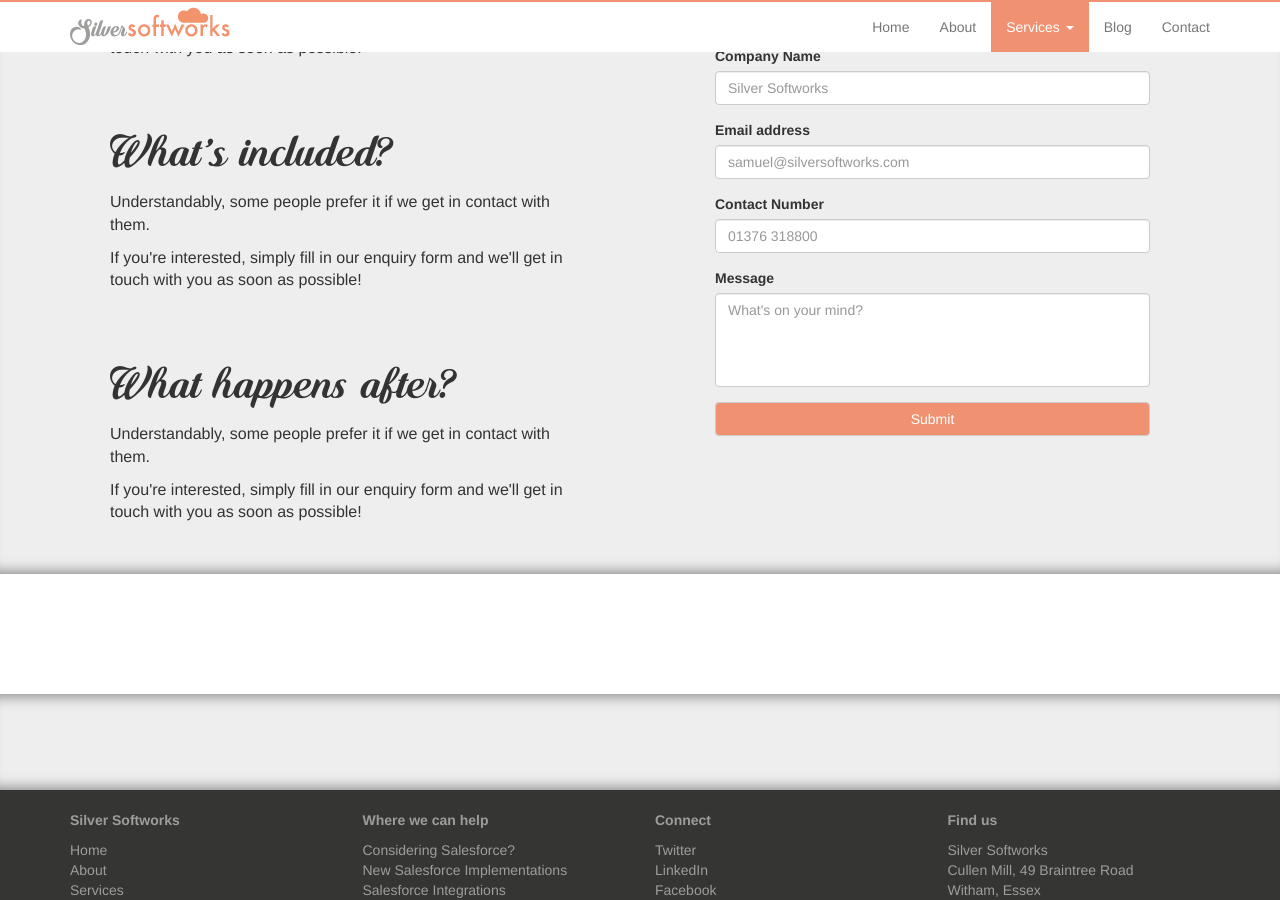
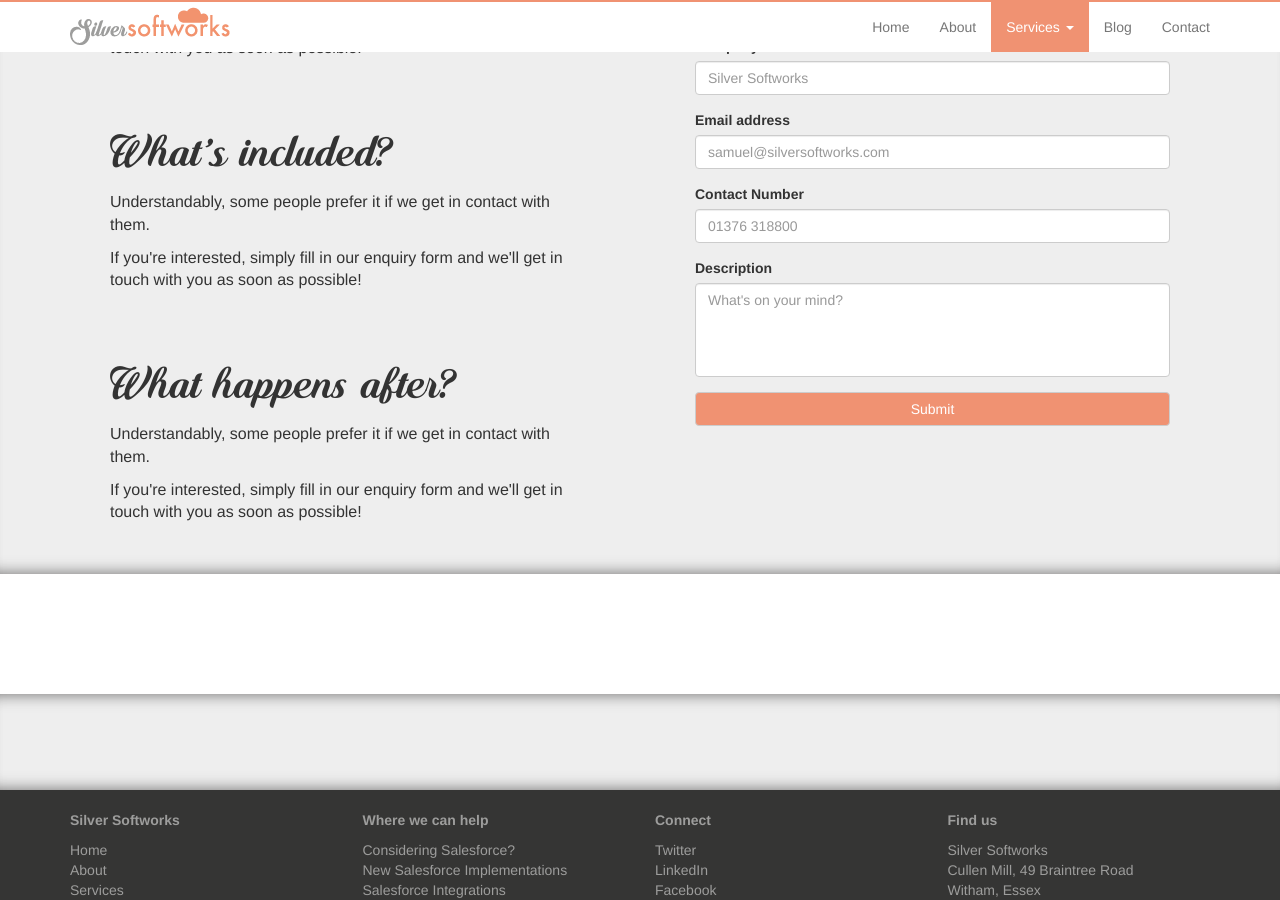
Before and after one commit to ThomasDavidPacker/Silver-Softworks, a Jekyll site: the page built from pardot_quick_start.html, in a window 1280 px wide and 900 px high, scrolled down 619 px. Built offline with Jekyll 4.4.1, drawn with Linux system fonts in a browser that asks for light colours; nearby versions of some CDN libraries; some of the changed lines change nothing that is shown.

Commit message:
Minor form update
Minor form update

```diff
--- a/pardot_quick_start.html
+++ b/pardot_quick_start.html
@@ -42,42 +42,182 @@
 					</div>
 				</div>
 				<div class="col-md-6">
-					<div class="c_section_vertical">
-						<div class="c_section_content">
-							<form class="c_contact_form" id="c_contact_form_detail">
+					<div id="c_contact_form_container">
+						<iframe id="c_handle" name="c_handle" style="display:none;" src="about:blank"></iframe>
+
+						<form class="c_contact_form" id="c_contact_form_detail" action="https://test.salesforce.com/servlet/servlet.WebToLead?encoding=UTF-8" method="POST" target="c_handle"/>
+							<div class="c_contact_error c_fade">
+								<p id="c_error_message"></p>
+							</div>
+							<input type=hidden name="oid" value="00D4E0000008w0B">
+							<input type=hidden name="retURL" value="#">
+
+							<input type=hidden name="lea5" value="Web">
+
 							<div class="form-group" id="f_first_name">
-									<label for="firstName">First Name</label>
-									<input type="text" class="form-control" id="firstName" placeholder="Samuel" required>
+								<label for="first_name">First Name</label>
+								<input id="first_name" maxlength="40" name="first_name" type="text" size="20" class="form-control" placeholder="Samuel" />
 							</div>
+
 							<div class="form-group" id="f_last_name">
-									<label for="lastName">Last Name</label>
-									<input type="text" class="form-control" id="lastName" placeholder="Silver" required>
+								<label for="last_name">Last Name</label>
+								<input id="last_name" maxlength="80" name="last_name" type="text" size="20" class="form-control" placeholder="Silver" />
 							</div>
+
 							<div class="form-group" id="f_company_name">
-									<label for="companyName">Company Name</label>
-									<input type="text" class="form-control" id="companyName" placeholder="Silver Softworks" required>
+								<label for="company">Company Name</label>
+								<input id="company" maxlength="40" name="company" type="text" size="20" class="form-control" placeholder="Silver Softworks" />
 							</div>
+
 							<div class="form-group" id="f_email">
 								<label for="email">Email address</label>
-								    <input type="email" class="form-control" id="email" placeholder="samuel@silversoftworks.com" required>
+								<input id="email" maxlength="80" name="email" type="text" size="20" class="form-control" placeholder="samuel@silversoftworks.com" />
 							</div>
+
 							<div class="form-group"i d="f_contact_number">
-									<label for="contactNumber">Contact Number</label>
-									<input type="text" class="form-control" id="contactNumber" placeholder="01376 318800" required>
+								<label for="phone">Contact Number</label>
+								<input id="phone" maxlength="40" name="phone" type="text" size="20" class="form-control" placeholder="01376 318800" />
 							</div>
+
 							<div class="form-group">
-									<label for="message">Message</label>
-									<textarea class="form-control" id="message" rows="4" style="resize: none;" placeholder="What's on your mind?"></textarea>
+								<label for="description">Description</label>
+								<textarea name="description" class="form-control" rows="4" style="resize: none;" placeholder="What's on your mind?"></textarea>
 							</div>
-					  			<button type="button" class="btn btn-default c_btn_orange" id="c_contact_btn_submit">Submit</button>
+
+							<input type="submit" value="Submit" name="submit" class="btn btn-default c_btn_orange" id="c_contact_btn_submit">
 						</form>
+					</div>
+					<div id="c_contact_thank_you_container" style="display: none;">
+						<div class="c_section_content c_fade">
+							<h2 class="c_silsof_header c_header_medium">Thank you!</h2>
+							<p>Your enquiry is extremely important to us and we will be in touch with you shortly!</p>
+							<p><a href="/documents/Silver_Softworks_Sales_Cloud_2_Day_Quick_Start_Package.pdf" target="_blank" class="c_text_orange">Click here</a> to download our Sales Cloud Quick Start guide.</p>
 						</div>
 					</div>
 				</div>
 			</div>
 		</div>
 	</div>
+
 	<div class="c_section_large">
 
 	</div>
+
+	<script>
+
+		$( "#c_contact_btn_submit" ).click(function()
+		{
+
+			if (validateForm())
+			{
+
+				var containerHeight = $( "#c_contact_form_container" ).height();
+				$( "#c_contact_form_container" ).hide();
+				$( "#c_contact_thank_you_container" ).show();
+				$( "#c_contact_thank_you_container" ).height(containerHeight);
+
+				var form = document.getElementById("c_contact_form_detail");
+				window.location='/sales_cloud_quick_start#c_contact_form_container';
+
+				form.submit();
+			}
+		});
+
+		function validateForm()
+		{
+
+			var firstName = document.getElementById("first_name");
+			var lastName = document.getElementById("last_name");
+			var companyName = document.getElementById("company");
+			var email = document.getElementById("email");
+			var contactNumber = document.getElementById("phone");
+
+			var reqForm = document.getElementById("c_contact_form_detail");
+
+			var errorMessage = document.getElementById("c_error_message");
+			var error = false;
+
+			var missingFields = [];
+
+
+		    if (firstName.value == null || firstName.value == "")
+		    {
+		        firstName.style.border = "1px solid #f09272";
+		        missingFields.push("First Name");
+		        error = true;
+		    }
+		    else
+		    {
+		    	firstName.style.border = "1px solid #CCC";
+		    }
+		    if (lastName.value == null || lastName.value == "")
+		    {
+		        lastName.style.border = "1px solid #f09272";
+		        missingFields.push("Last Name");
+		        error = true;
+		    }
+		    else
+		    {
+		    	lastName.style.border = "1px solid #CCC";
+		    }
+		    if (companyName.value == null || companyName.value == "")
+		    {
+		    	companyName.style.border = "1px solid #f09272";
+		    	missingFields.push("Company Name");
+		        error = true;
+		    }
+		    else
+		    {
+		    	companyName.style.border = "1px solid #CCC";
+		    }
+		    if (email.value == null || email.value == "")
+		    {
+  				email.style.border = "1px solid #f09272";
+  				missingFields.push("Email");
+		        error = true;
+		    }
+		    else
+		    {
+		    	email.style.border = "1px solid #CCC";
+		    }
+		    if (contactNumber.value== null || contactNumber.value == "")
+		    {
+		    	contactNumber.style.border = "1px solid #f09272";
+		    	missingFields.push("Contact Number");
+		        error = true;
+		    }
+			else
+		    {
+		    	contactNumber.style.border = "1px solid #CCC";
+		    }
+		    if (missingFields.length > 0)
+		    {
+		    	var errMsg = "<p>Please complete  the following fields</p><ul class='c_text_orange' style='list-style:square;'>";
+
+		    	for (var i = 0; i < missingFields.length; i++)
+		    	{
+		    		errMsg += "<li>" + missingFields[i] + "</li>";
+		    	}
+
+		    	errMsg += "</ul><br>";
+		    	errorMessage.innerHTML = errMsg;
+		    	event.preventDefault();
+		    }
+		    else
+		    {
+		    	errorMessage.innerHTML = "";
+		    }
+
+		    if (error)
+		    {
+		    	return false;
+		    }
+		    else
+		    {
+		    	return true;
+		    }
+		}
+
+	</script>
+
 </div>
```
Lines whose indentation alone changed are shown as unchanged.
